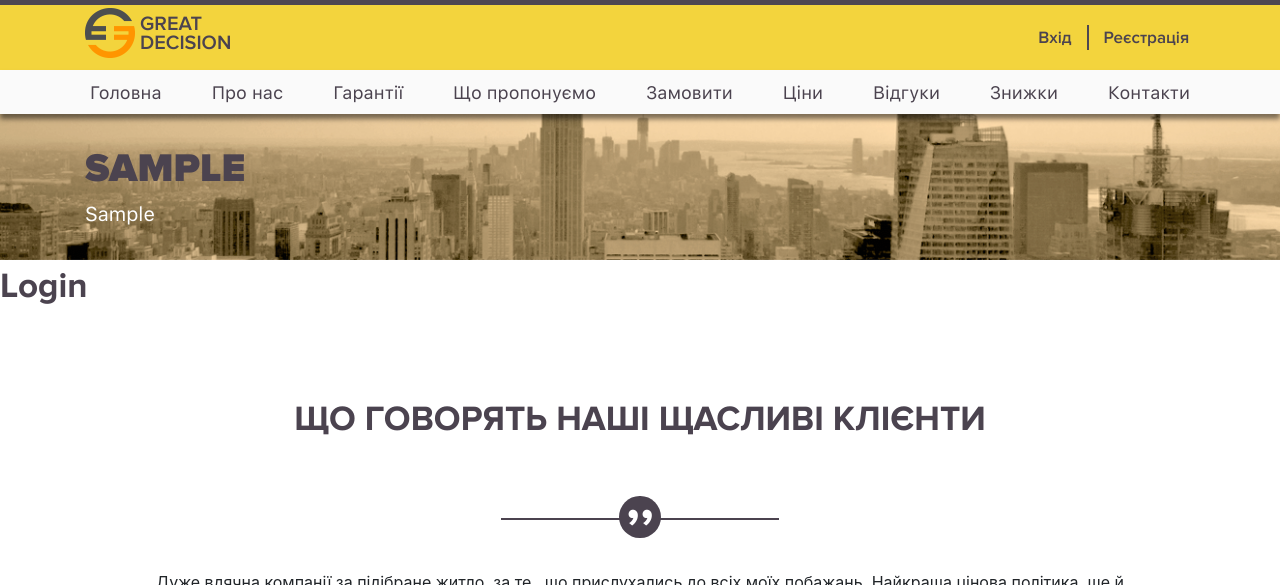
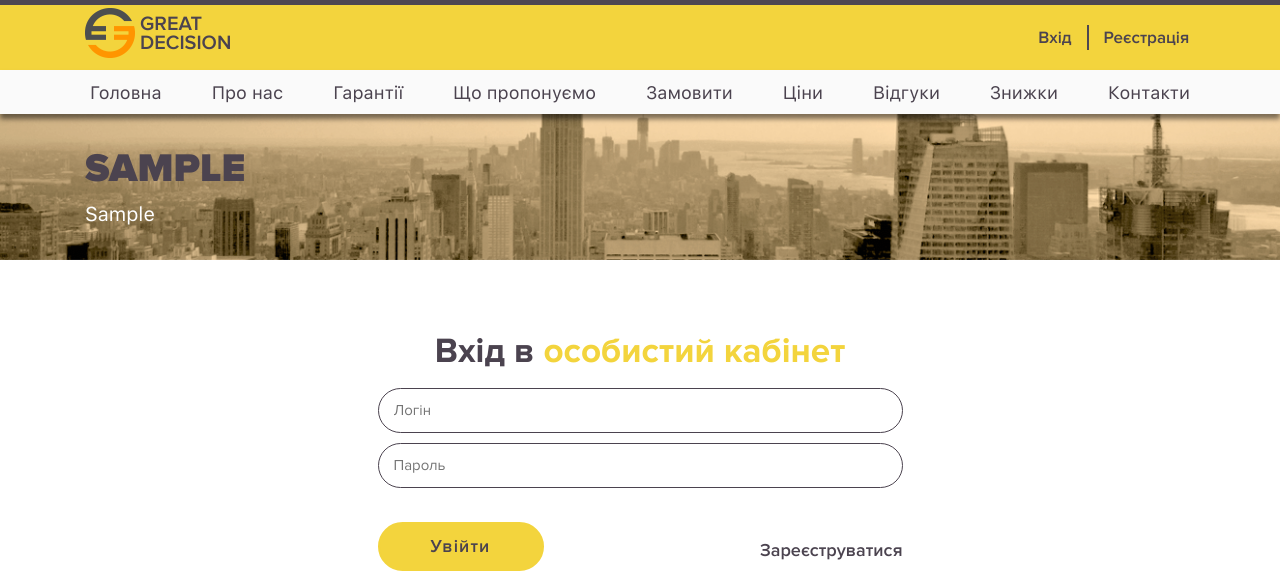
Before and after one commit to everyt1me/GD, a Django app: template app/templates/account/login.html in a window 1280 px wide. Shown: the top 585 px of the page. Run offline with Django 3.2, Linux system fonts and the light colour scheme; the template is opened without the code that fills it: most values are stand-ins (such as "Sample title", 1, 10 or a date in 2020); style sheets or scripts are compiled from the project's sources; some libraries are stand-ins or nearby versions.

Commit message:
added login form

```diff
--- a/app/account/views.py
+++ b/app/account/views.py
@@ -1,10 +1,13 @@
 from django.shortcuts import render, redirect
 from django.contrib import auth
 from django.contrib.auth.models import User
+from django.contrib.auth import authenticate, login
 
 
 def login(request):
-    return render(request, 'account/login.html')
+    data = {"header_h1": "Вхід",
+            "header_p": "Головна >> Вхід"}
+    return render(request, 'account/login.html', context=data)
 
 
 def register(request):
--- a/app/templates/account/login.html
+++ b/app/templates/account/login.html
@@ -1,4 +1,21 @@
 {% extends 'base.html' %}
 {% block content %}
-<h2>Login</h2>
+<main>
+    <div class="register-form d-block col-12">
+        <div class="container">
+            <form action="{% url 'login' %}" method="POST" class="col-6">
+                {% csrf_token %}
+                <h2>Вхід в <span>особистий кабінет</span></h2>
+
+                <input type="text" name="Username" placeholder="Логін" required="">
+                <input type="password" name="password" placeholder="Пароль" required="">
+
+                <div class="col-12 d-flex mt-4">
+                    <button class="btn--forward" type="submit" value="SIGNUP">Увійти</button>
+                    <a href ="register">Зареєструватися</a>
+                </div>
+            </form>
+        </div>
+    </div>
+</main>
 {% endblock %}
```
